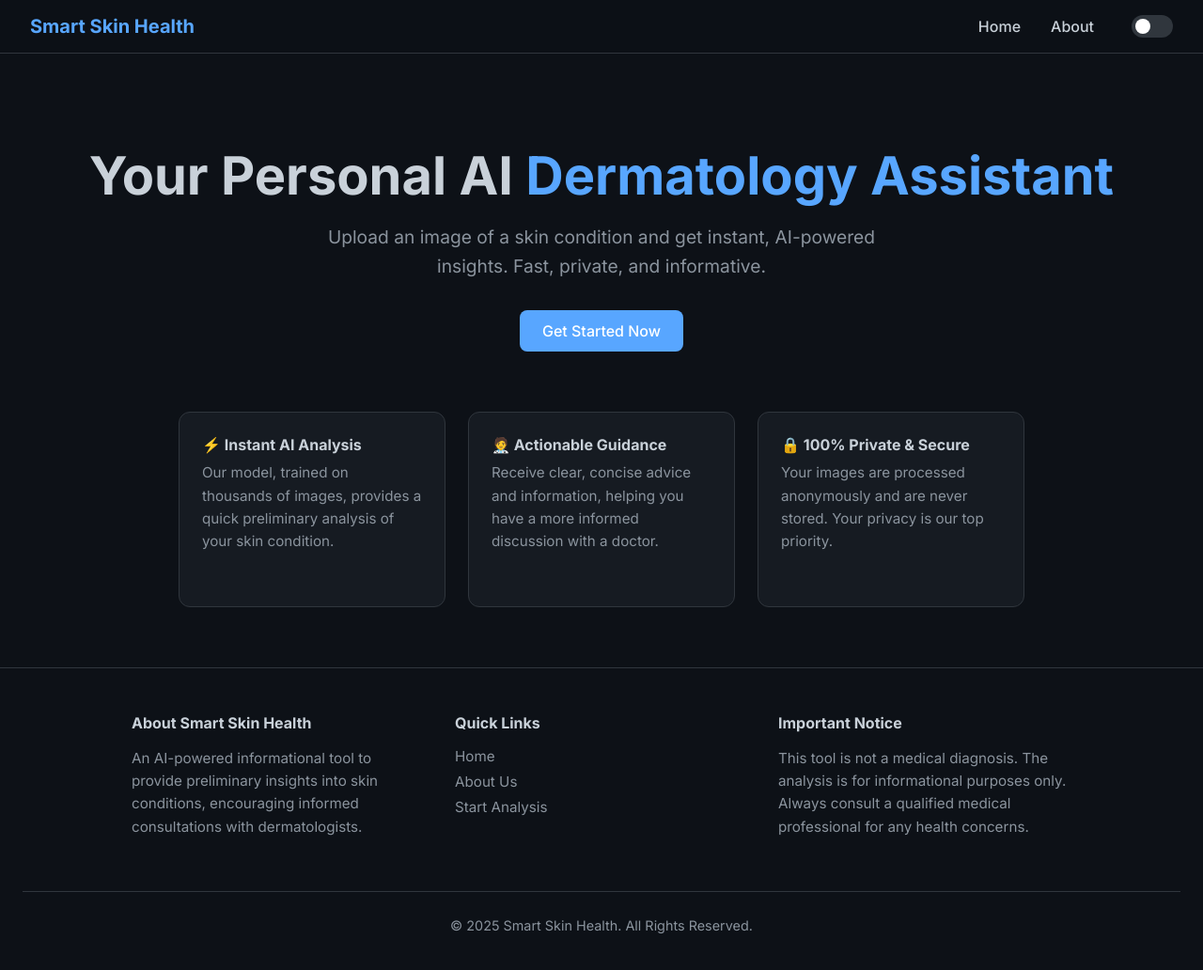
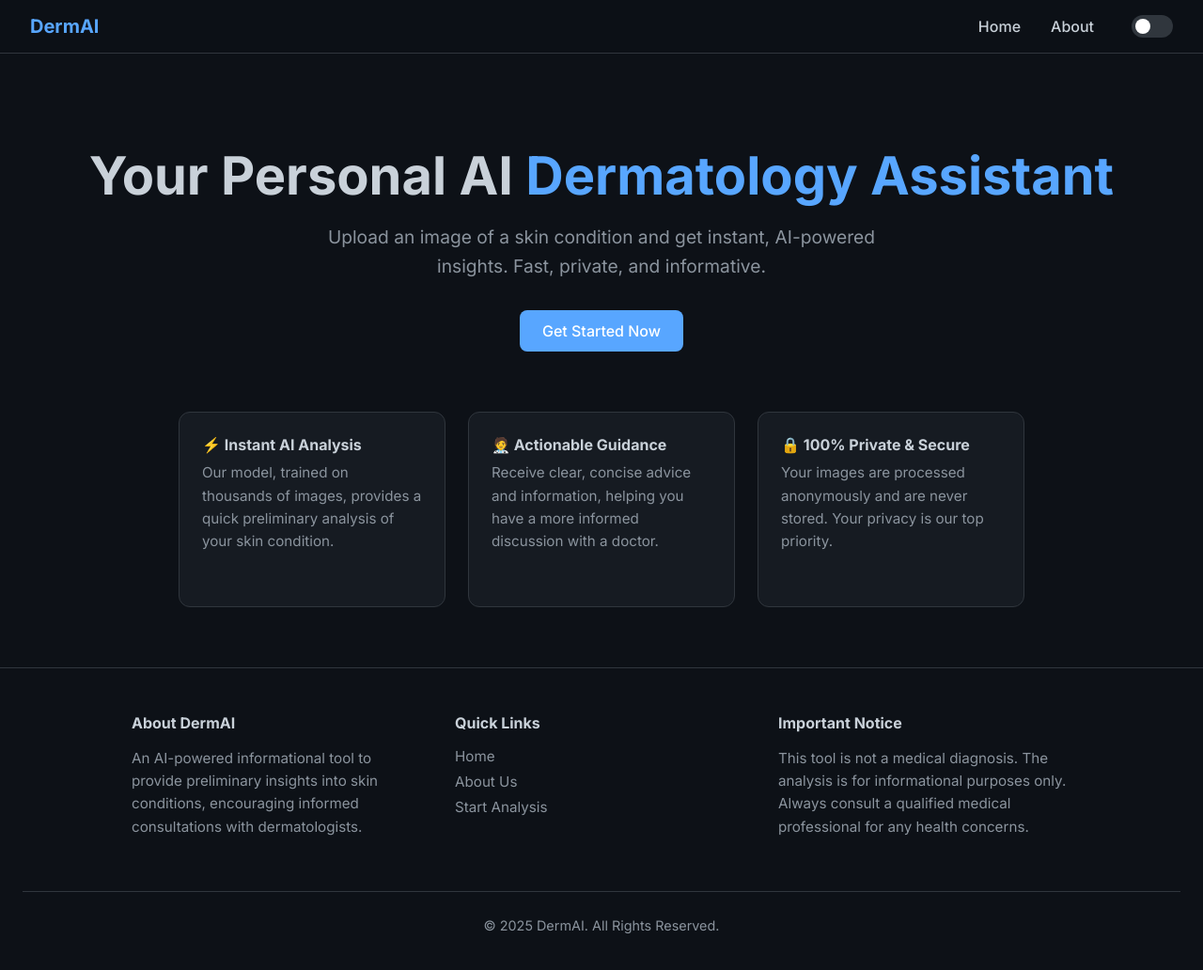
Before and after one commit to 23bce8209/Skin_disease_detector_CNN, a plain HTML site: page index.html in a window 1280 px wide. Shown: the whole page at 94% size. Drawn offline with Linux system fonts and the light colour scheme.

Commit message:
Rename project from Smart Skin Health to DermAI

```diff
--- a/index.html
+++ b/index.html
@@ -3,7 +3,7 @@
 <head>
   <meta charset="UTF-8" />
   <meta name="viewport" content="width=device-width, initial-scale=1.0"/>
-  <title>Smart Skin Health | AI Dermatology Assistant</title>
+  <title>DermAI | AI Dermatology Assistant</title>
   <link rel="preconnect" href="https://fonts.googleapis.com">
   <link rel="preconnect" href="https://fonts.gstatic.com" crossorigin>
   <link href="https://fonts.googleapis.com/css2?family=Inter:wght@400;500;700&display=swap" rel="stylesheet">
@@ -513,7 +513,7 @@
 <body>
 
   <header>
-    <div class="logo">Smart Skin Health</div>
+    <div class="logo">DermAI</div>
     <nav>
       <a onclick="goTo('landing')">Home</a>
       <a onclick="goTo('about')">About</a>
@@ -735,7 +735,7 @@
   <footer>
     <div class="footer-content">
         <div class="footer-column">
-            <h4>About Smart Skin Health</h4>
+            <h4>About DermAI</h4>
             <p>An AI-powered informational tool to provide preliminary insights into skin conditions, encouraging informed consultations with dermatologists.</p>
         </div>
         <div class="footer-column">
@@ -750,7 +750,7 @@
         </div>
     </div>
     <div class="footer-bottom">
-        <p>© 2025 Smart Skin Health. All Rights Reserved.</p>
+        <p>© 2025 DermAI. All Rights Reserved.</p>
     </div>
   </footer>
 
```
